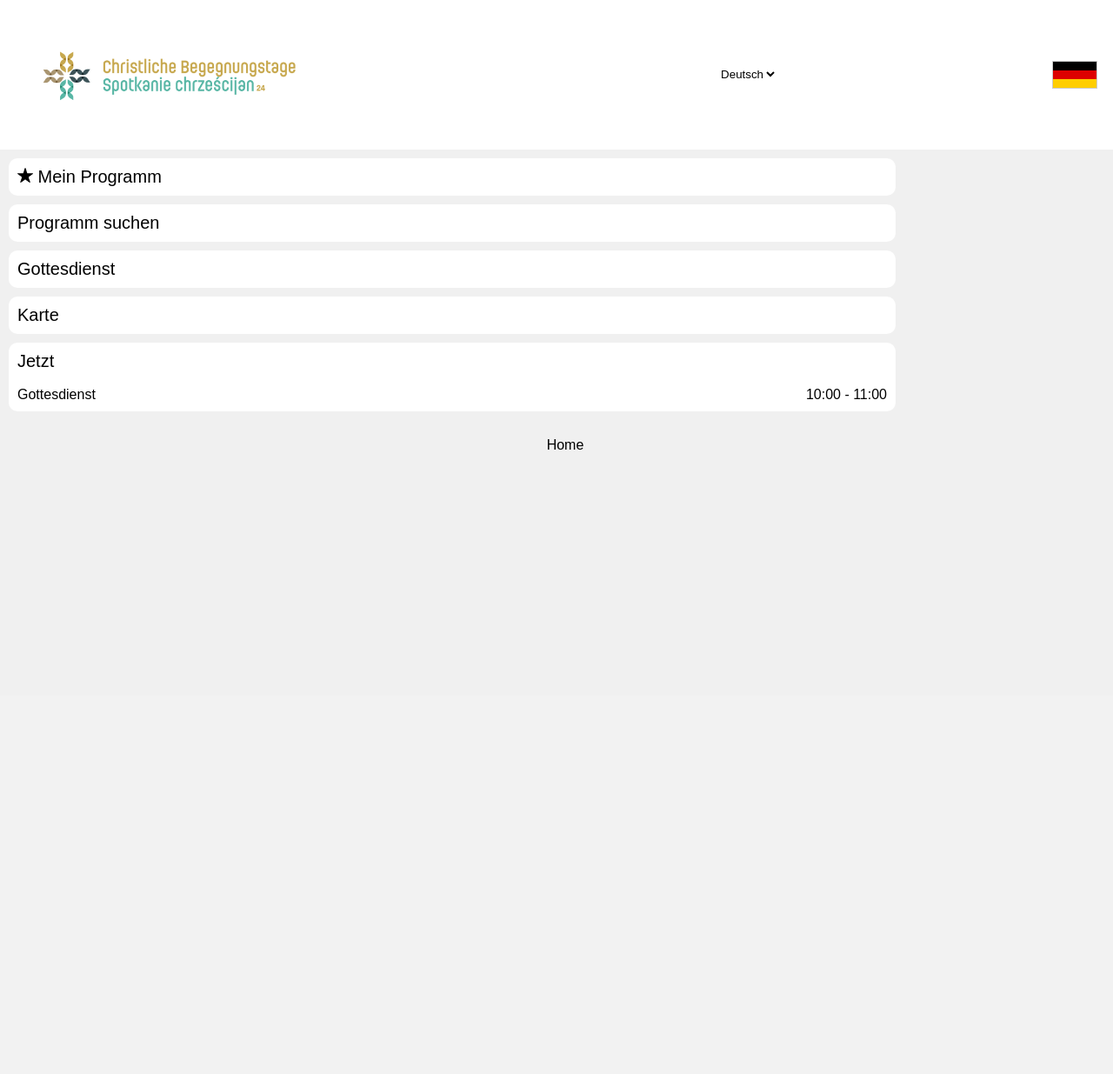
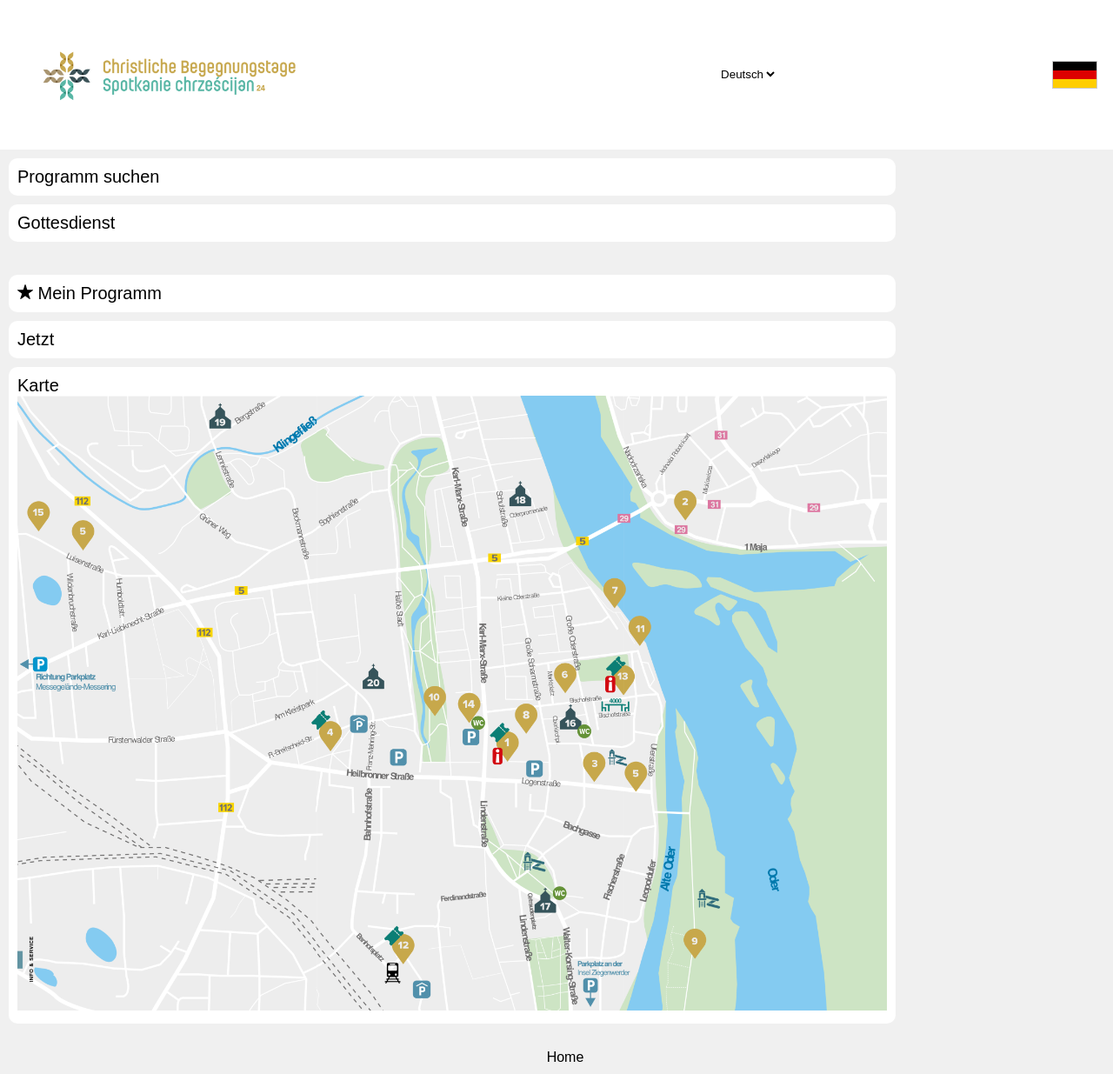
Before and after one commit to PirminHndlg/CBT2024, a Flask app: page /de in a window 1280 px wide. Shown: the whole page at 87% size. Before the commit the page ends 517 px from the top, so only its background shows below. Run offline with Flask 3, Linux system fonts and the light colour scheme.

Commit message:
new sort

```diff
--- a/templates/index.html
+++ b/templates/index.html
@@ -3,6 +3,17 @@
 <script src="/static/js/index.js"></script>
 
 {% block content %}
+
+
+<div class="container">
+    <a href="{{url_for('programm', lang=lang)}}" class="container-headline">{{"search_program"|translate(lang)}}</a>
+</div>
+
+<div class="container">
+    <a href="{{url_for('gottesdienst', lang=lang)}}" class="container-headline">{{"service"|translate(lang)}}</a>
+</div>
+
+<br>
 
 <div class="container">
     <a href="{{url_for('my_programm', lang=lang)}}" class="container-headline">
@@ -34,27 +45,37 @@
 
 </div>
 
-<div class="container">
-    <a href="{{url_for('programm', lang=lang)}}" class="container-headline">{{"search_program"|translate(lang)}}</a>
-</div>
-
-<div class="container">
-    <a href="{{url_for('gottesdienst', lang=lang)}}" class="container-headline">{{"service"|translate(lang)}}</a>
-</div>
-
-<div class="container">
-    <a href="{{url_for('map', lang=lang)}}" class="container-headline">{{"map"|translate(lang)}}</a>
-</div>
-
 <a href="/now" class="a-link">
     <div class="container">
-        <p class="container-headline">{{"now"|translate(lang)}}</p><br>
+        <p class="container-headline">{{"now"|translate(lang)}}</p>
 
-        <div class="container-inline">
-            <p class="container-inline-headline">Gottesdienst</p>
-            <p class="container-inline-text">10:00 - 11:00</p>
-        </div>
+        <div id="my_programm_div">
+        {% if my_programm %}
+        {% for v in my_programm %}
+        <br>
+        <a href="{{url_for('programm_point', lang=lang, point=v['key'])}}" style="text-decoration: none; color: black">
+            <div class="">
+                <!--            <p class="container-inline-headline">{{v['tag']}}</p>-->
+                <p>{{(v['tag']|get_day(lang))['short']}} {{v['zeit']}}</p>
+                <h3 class="">{{v['titel-' + lang]}}</h3>
+            </div>
+            <p class="">{{v['location-' + lang]['name']}}</p>
+        </a>
+        {% endfor %}
+
+        <br>
+        <a href="{{url_for('programm', lang=lang)}}">{{"more"|translate(lang)}}</a>
+
+        {% endif %}
+    </div>
     </div>
 </a>
 
+
+<div class="container">
+    <a href="{{url_for('map', lang=lang)}}" class="container-headline">{{"map"|translate(lang)}}
+        <img src="/static/img/map.png" style="width: 100%">
+    </a>
+</div>
+
 {% endblock %}
```
